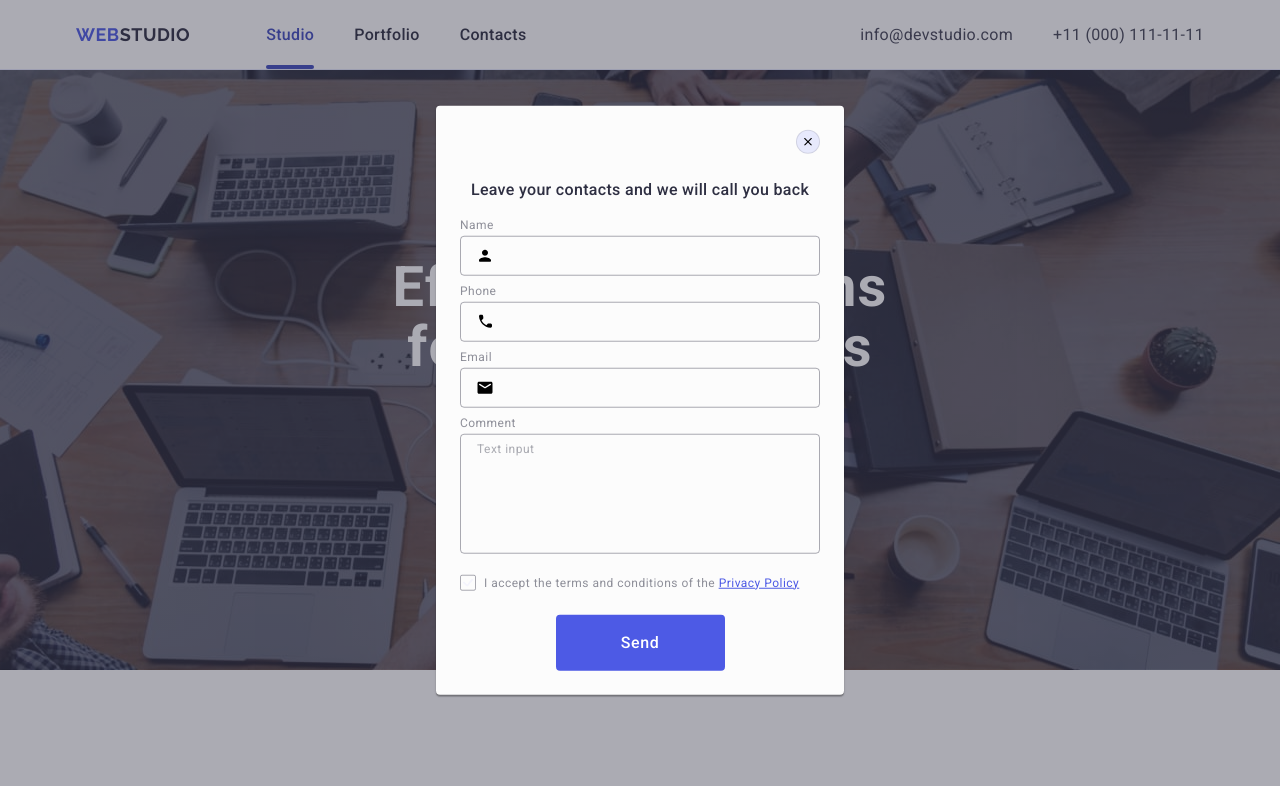
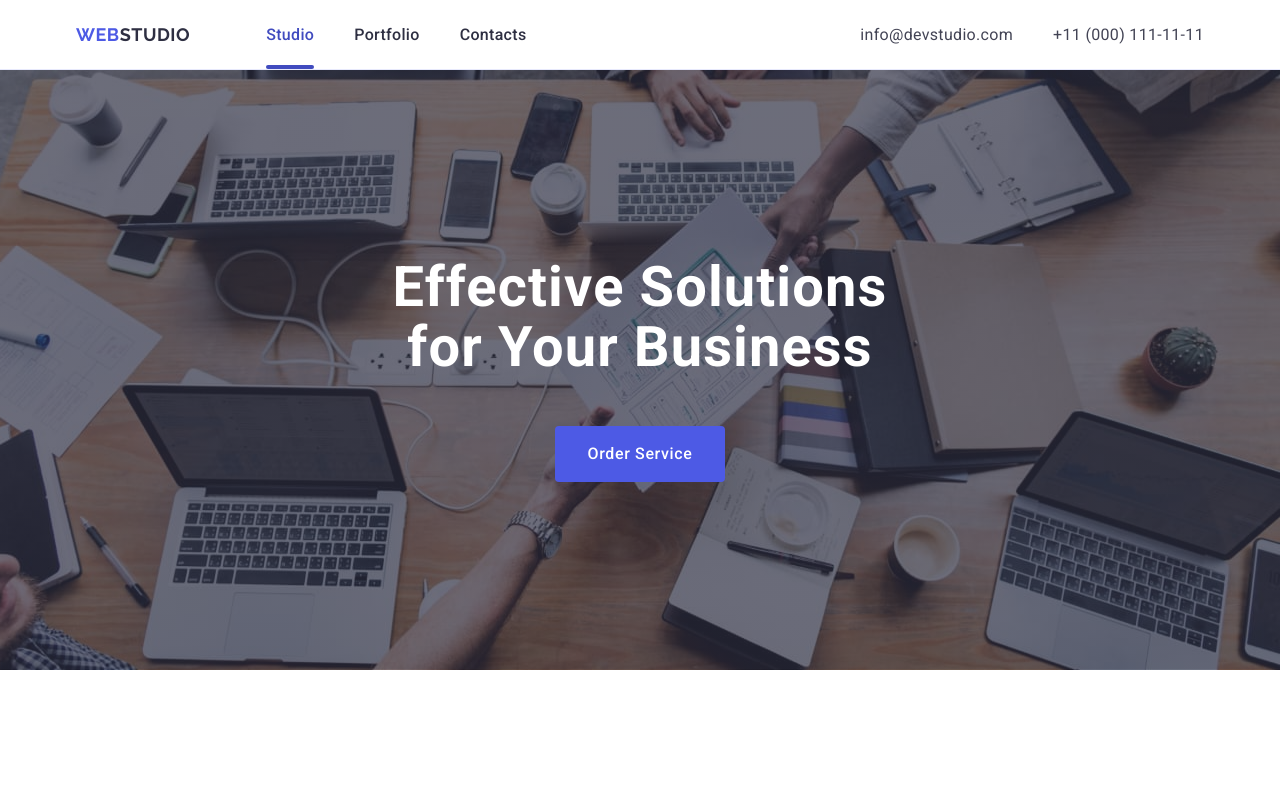
Before and after one commit to Kateryna-Kupriianova/goit-markup-hw-06, a plain HTML site: page index.html in a window 1280 px wide. Shown: the top 786 px of the page. Drawn offline with nearby package versions, Linux system fonts and the light colour scheme.

Commit message:
finish-1

```diff
--- a/css/styles.css
+++ b/css/styles.css
@@ -1317,7 +1317,7 @@ only screen and (min-resolution: 2dppx) {
         /* flex-direction: row; */
         display: flex;
         align-items: flex-start;
-        /* gap: 0;  */
+        gap: 0;
     }
 
     .footer-logo-container {
--- a/index.html
+++ b/index.html
@@ -568,7 +568,7 @@
             </div>
         </div>
     </footer>
-    <div class="backdrop is-open">
+    <div class="backdrop">
         <div class="modal">
             <button type="button" class="modal-btn">
                 <svg class="modal-btn-icon" width="8" height="8">
```
